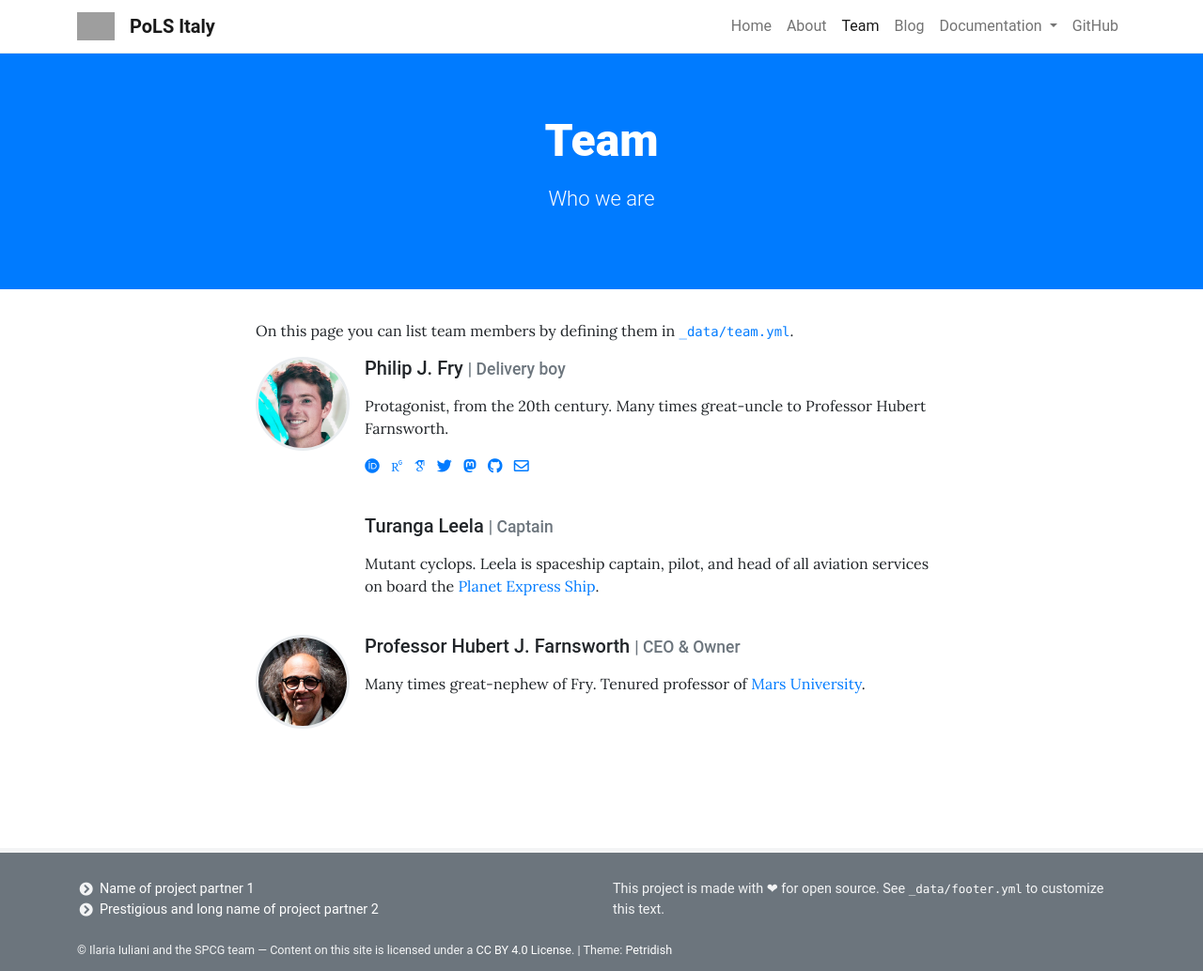
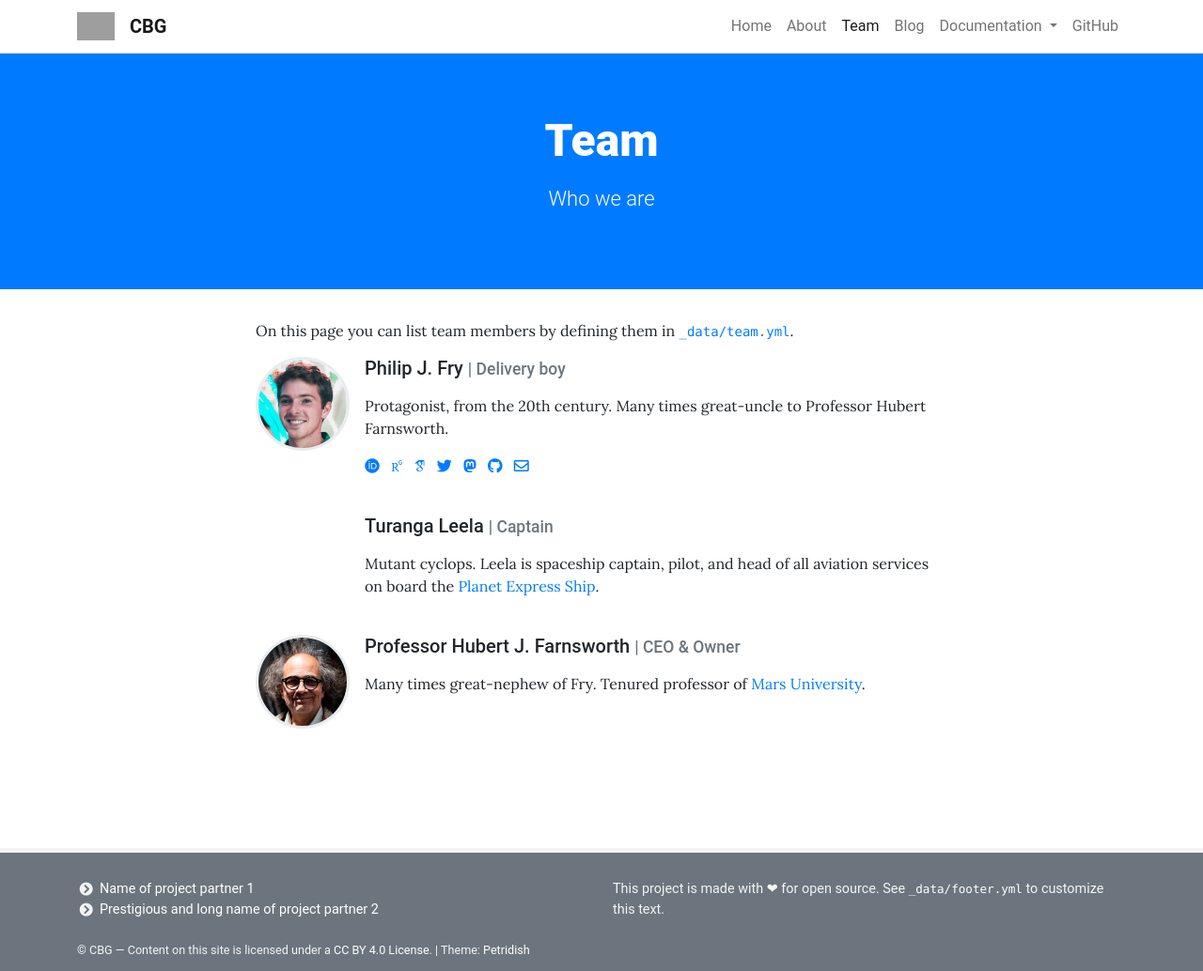
Before and after one commit to ilaria-iuliani/CBG, a Jekyll site: the page built from pages/team.md, in a window 1280 px wide. Shown: the whole page at 94% size. Built offline with Jekyll 4.4.1, drawn with Linux system fonts in a browser that asks for light colours; some web fonts are replaced; grey boxes are pictures that could not be loaded.

Commit message:
Update _config.yml

```diff
--- a/_config.yml
+++ b/_config.yml
@@ -1,7 +1,7 @@
 # SITE SETTINGS
-title: PoLS Italy                      # Title in top navigation bar (navbar) and <head>
-description: Physics of Living Systems (PoLS) # Site description in <head>
-author: Ilaria Iuliani and the SPCG team    # Used for copyright statement in footer
+title: CBG                     # Title in top navigation bar (navbar) and <head>
+description: CBG # Site description in <head>
+author: CBG   # Used for copyright statement in footer
 # url: "https://pols.unimi.it"          # No slash at the end
 # baseurl: ""                 # Only required if your site is on a subdomain e.g. https://username.github.io/sitename
                                         # which has url: "https://username.github.io" (no slash) and baseurl: "/sitename" (leading slash)
```
